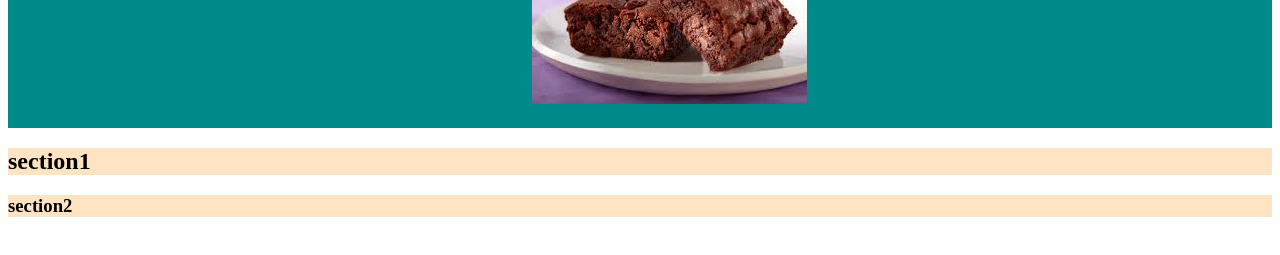
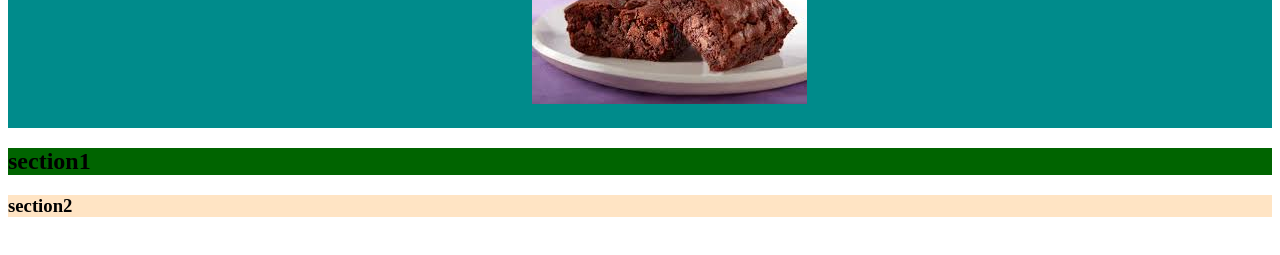
Before and after one commit to FernandaRodrigues02/Trabalho-Site, a plain HTML site: page index.html in a window 1280 px wide. Shown: the part 111-366 px from the top of the page. Drawn offline with Linux system fonts and the light colour scheme.

Commit message:
save bisque

```diff
--- a/style.css
+++ b/style.css
@@ -6,7 +6,7 @@
 }
 
 .section1 {
-    background-color:bisque;
+    background-color:darkgreen;
 }
 
 .section2 {
```
